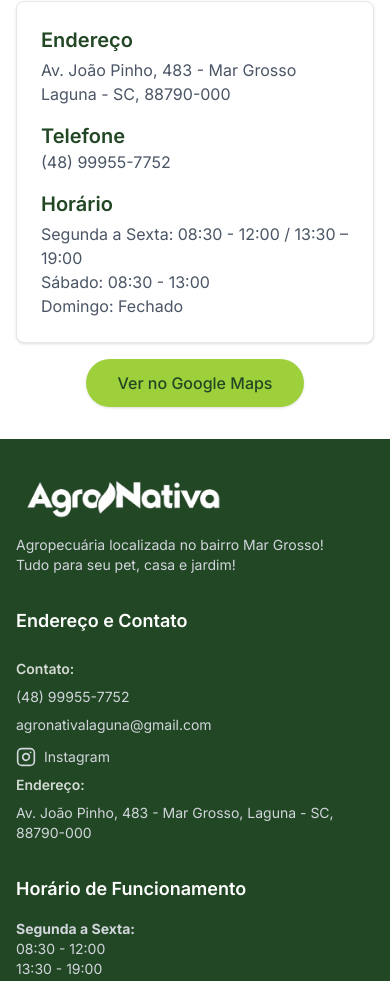
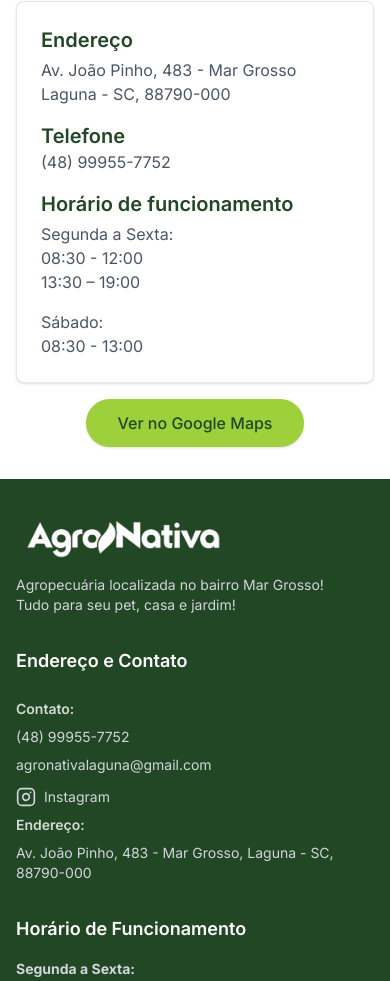
Before and after one commit to Monique-Duarte/agro-nativa, a Next.js app: page / in a window 390 px wide. Shown: the part 3201-4182 px from the top of the page. Built offline with nearby package versions, Linux system fonts and the light colour scheme.

Commit message:
layout horario mobile

```diff
--- a/src/components/home/Location.tsx
+++ b/src/components/home/Location.tsx
@@ -47,12 +47,13 @@
 
               <div>
                 <h3 className="text-xl font-semibold text-[#224724]">
-                  Horário
+                  Horário de funcionamento
                 </h3>
                 <ul className="mt-1 text-gray-600">
-                  <li>Segunda a Sexta: 08:30 - 12:00 / 13:30 – 19:00</li>
-                  <li>Sábado: 08:30 - 13:00</li>
-                  <li>Domingo: Fechado</li>
+                  <li className="hidden md:flex">Segunda a Sexta: 08:30 - 12:00 / 13:30 – 19:00</li>
+                  <li className="flex md:hidden">  Segunda a Sexta: <br />08:30 - 12:00 <br /> 13:30 – 19:00</li>
+                  <li className="hidden md:flex">Sábado: 08:30 - 13:00</li>
+                  <li className="flex md:hidden mt-4">Sábado: <br /> 08:30 - 13:00</li>
                 </ul>
               </div>
             </div>
```
